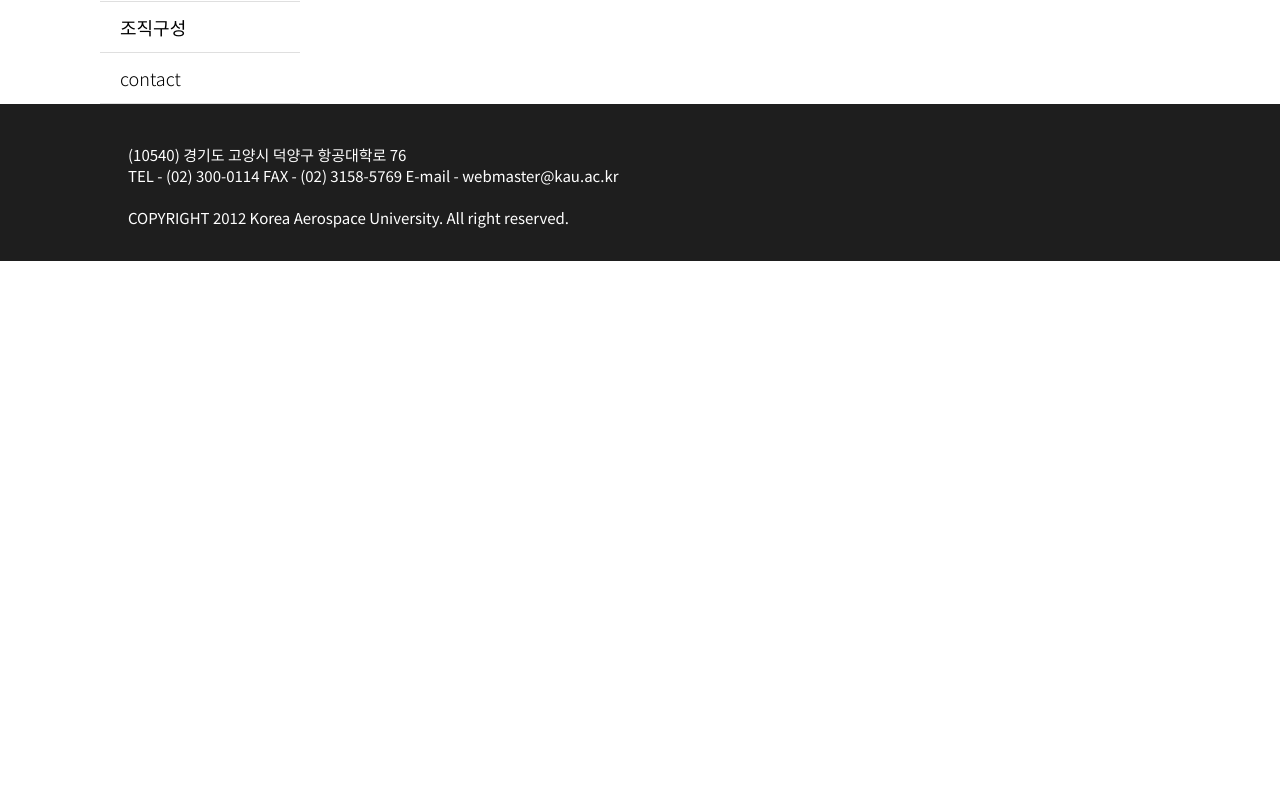
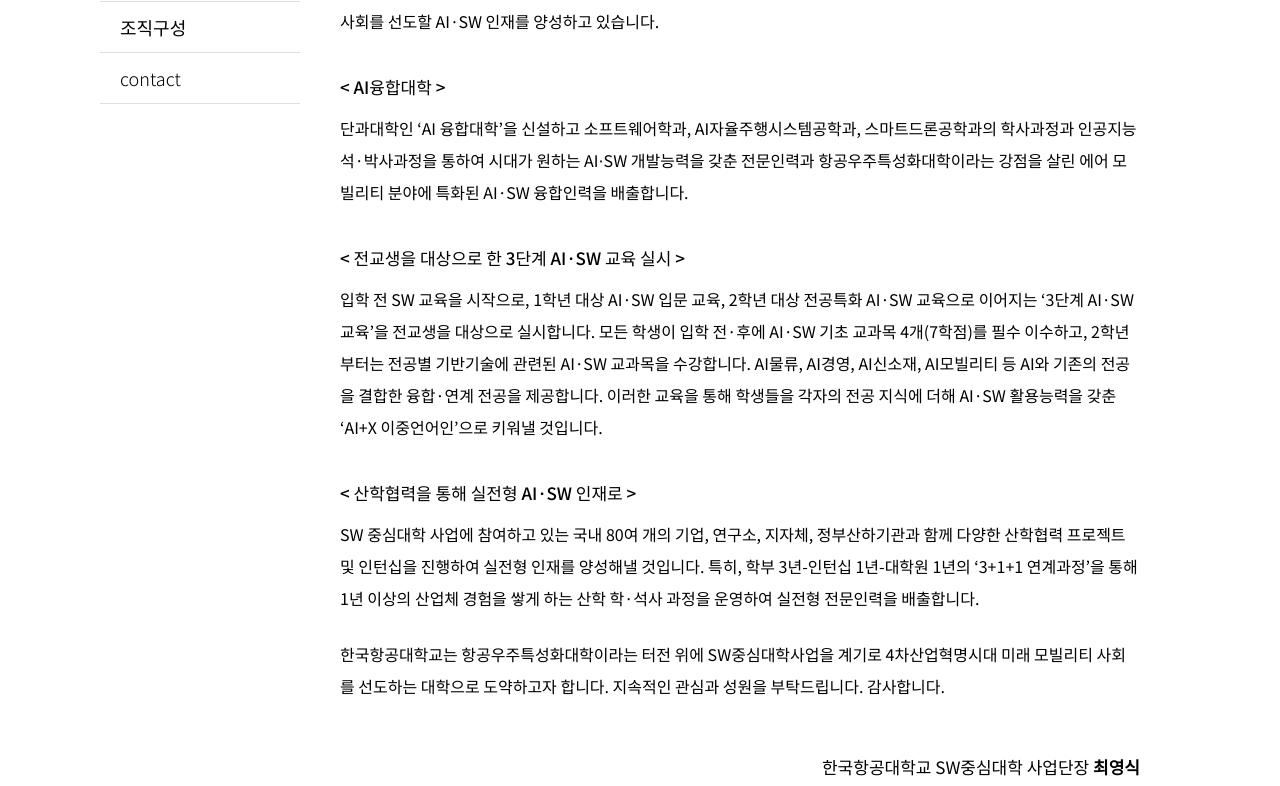
Before and after one commit to imnotmoon/kau-sw-business, a Next.js app in the folder frontend/kau-sw-business/: page /introduce/greeting in a window 1280 px wide. Shown: the part 734-1520 px from the top of the page. Before the commit the page ends 995 px from the top, so only its background shows below. Built offline with nearby package versions, Linux system fonts and the light colour scheme.

Commit message:
merge, 인삿말 추가

```diff
--- a/frontend/kau-sw-business/pages/collab_industry/internship.tsx
+++ b/frontend/kau-sw-business/pages/collab_industry/internship.tsx
@@ -24,8 +24,9 @@
         <li>ICT 학점연계 프로젝트 인턴십</li>
         <br />
 
+        {/* 교수님이 일단 여기까지만 쓰라셔서 밑에 내용은 주석처리 */}
 
-        <Subtitle text="ICT 학점연계 프로젝트 인턴십" />
+        {/* <Subtitle text="ICT 학점연계 프로젝트 인턴십" />
         <li><strong>사업개요</strong>
         : '과학기술정보통신부'에서는 ICT분야 대학생들이 정규학기 중에 우수 중소/중견기업에서 실무 프로젝트를 수행하고 이를 학점으로 인정받을 수 있도록 지원하는 프로그램</li>
         <li><strong>수행기관</strong>
@@ -41,8 +42,7 @@
         <li><strong>학점인정 </strong>
         : 학기 등록 필수, 최대 12학점까지 인정가능</li>
         <br />
-        <img src="/img/collab_industry/4-5.png" alt="ICT 인턴쉽 일정" />
-
+        <img src="/img/collab_industry/4-5.png" alt="ICT 인턴쉽 일정" /> */}
       </Content>
     </ContentFrame>
   );
--- a/frontend/kau-sw-business/pages/introduce/greeting.tsx
+++ b/frontend/kau-sw-business/pages/introduce/greeting.tsx
@@ -3,9 +3,86 @@
 
 // components
 import ContentFrame from '../../components/ContentFrame';
+import Title from '../../components/Title';
+import Subtitle from '../../components/Subtitle';
 
 const Greeting = () => {
-  return <ContentFrame title="인삿말" state={0}></ContentFrame>;
+  return (
+    <ContentFrame title="인삿말" state={0}>
+      <Content>
+        <Starting>안녕하십니까?</Starting>
+        <br />
+        <p>
+          한국항공대학교 SW중심대학사업단은 2021년 4월 과학기술정보통신부의 SW중심대학 지원사업 선정되어 미래 모빌리티
+          사회를 선도할 AI·SW 인재를 양성하고 있습니다.
+        </p>
+        <br />
+        <strong>
+          {'< '}AI융합대학{' >'}
+        </strong>
+        <p>
+          단과대학인 ‘AI 융합대학’을 신설하고 소프트웨어학과, AI자율주행시스템공학과, 스마트드론공학과의 학사과정과
+          인공지능 석·박사과정을 통하여 시대가 원하는 AI⋅SW 개발능력을 갖춘 전문인력과 항공우주특성화대학이라는 강점을
+          살린 에어 모빌리티 분야에 특화된 AI·SW 융합인력을 배출합니다.{' '}
+        </p>
+        <br />
+        <strong>
+          {'< '}전교생을 대상으로 한 3단계 AI·SW 교육 실시{' >'}
+        </strong>
+        <p>
+          입학 전 SW 교육을 시작으로, 1학년 대상 AI·SW 입문 교육, 2학년 대상 전공특화 AI·SW 교육으로 이어지는 ‘3단계
+          AI·SW 교육’을 전교생을 대상으로 실시합니다. 모든 학생이 입학 전·후에 AI·SW 기초 교과목 4개(7학점)를 필수
+          이수하고, 2학년부터는 전공별 기반기술에 관련된 AI·SW 교과목을 수강합니다. AI물류, AI경영, AI신소재, AI모빌리티
+          등 AI와 기존의 전공을 결합한 융합·연계 전공을 제공합니다. 이러한 교육을 통해 학생들을 각자의 전공 지식에 더해
+          AI·SW 활용능력을 갖춘 ‘AI+X 이중언어인’으로 키워낼 것입니다.{' '}
+        </p>
+        <br />
+        <strong>
+          {'< '}산학협력을 통해 실전형 AI·SW 인재로{' >'}
+        </strong>
+        <p>
+          SW 중심대학 사업에 참여하고 있는 국내 80여 개의 기업, 연구소, 지자체, 정부산하기관과 함께 다양한 산학협력
+          프로젝트 및 인턴십을 진행하여 실전형 인재를 양성해낼 것입니다. 특히, 학부 3년-인턴십 1년-대학원 1년의 ‘3+1+1
+          연계과정’을 통해 1년 이상의 산업체 경험을 쌓게 하는 산학 학·석사 과정을 운영하여 실전형 전문인력을 배출합니다.
+        </p>
+        <br />
+        <p>
+          한국항공대학교는 항공우주특성화대학이라는 터전 위에 SW중심대학사업을 계기로 4차산업혁명시대 미래 모빌리티
+          사회를 선도하는 대학으로 도약하고자 합니다. 지속적인 관심과 성원을 부탁드립니다. 감사합니다.
+        </p>
+        <br />
+        <br />
+        <Ending>
+          한국항공대학교 SW중심대학 사업단장 <strong>최영식</strong>
+        </Ending>
+      </Content>
+    </ContentFrame>
+  );
 };
 
+const Content = styled.div`
+  display: flex;
+  flex-direction: column;
+
+  & > strong {
+    font-size: 17px;
+    font-weight: 500;
+    line-height: 3;
+  }
+
+  & > p {
+    line-height: 2;
+  }
+`;
+
+const Starting = styled.p`
+  font-size: 24px;
+  font-weight: 600;
+`;
+
+const Ending = styled.p`
+  text-align: right;
+  font-size: 17px;
+`;
+
 export default Greeting;
```
